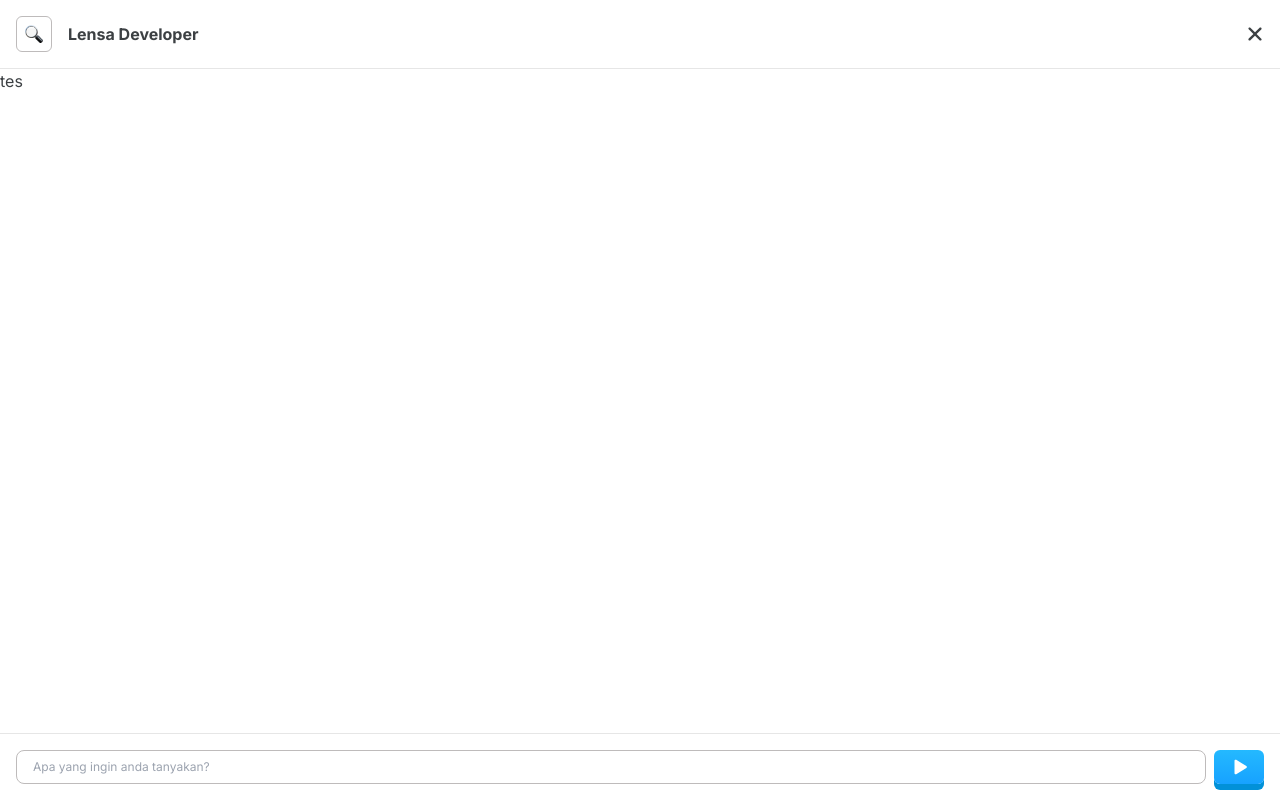
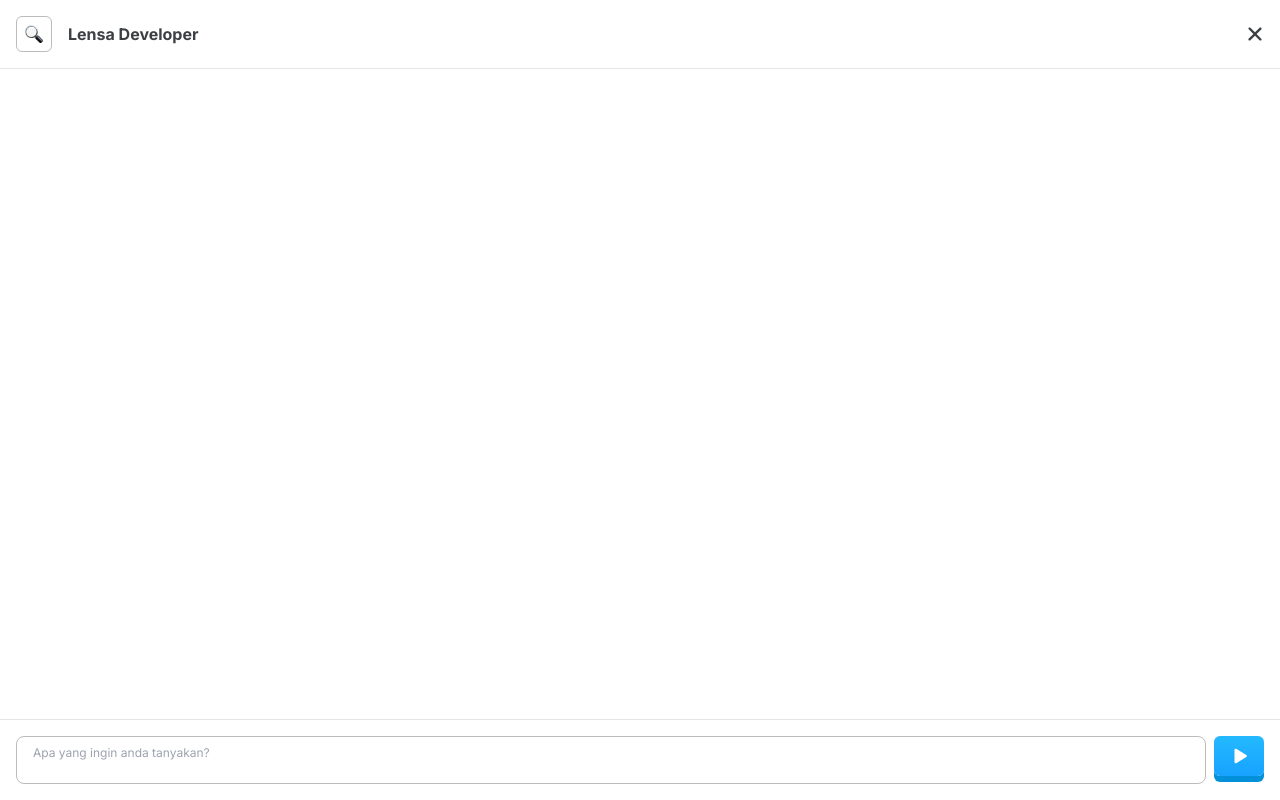
Before and after one commit to adhiastika0/codingin, a Next.js app: page /lensadev in a window 1280 px wide. Built offline with nearby package versions, Linux system fonts and the light colour scheme.

Commit message:
add Ai Chatbot

```diff
--- a/package.json
+++ b/package.json
@@ -9,13 +9,16 @@
     "lint": "next lint"
   },
   "dependencies": {
+    "ai": "^3.0.35",
     "cookies-next": "^4.1.1",
     "firebase": "^10.11.0",
     "firebase-tools": "^13.7.2",
     "next": "14.2.1",
+    "openai": "^4.39.0",
     "react": "^18",
     "react-dom": "^18",
-    "react-firebase-hooks": "^5.1.1"
+    "react-firebase-hooks": "^5.1.1",
+    "zod": "^3.23.5"
   },
   "devDependencies": {
     "eslint": "^8",
--- /dev/null
+++ b/src/app/api/chat/route.js
@@ -0,0 +1,29 @@
+import OpenAI from 'openai';
+import { OpenAIStream, StreamingTextResponse } from 'ai';
+
+// Create an OpenAI API client (that's edge friendly!)
+const openai = new OpenAI({
+    apiKey: process.env.OPENAI_API_KEY,
+});
+
+export const dynamic = 'force-dynamic';
+
+export async function POST(req) {
+    const { messages } = await req.json();
+    console.log(messages)
+
+    // Tambahkan deskripsi sifat yang diinginkan pada awal prompt
+    const personalityPrompt = "Anda adalah asisten AI yang ramah, sopan, dan humoris bernama Astika. Tolong jawaban Anda gunakan markdown untuk bagian yang memerlukan model khusus untuk mempermudah keterbacaan, contohnya code, baris baru, dan sebagainya";
+    const promptWithPersonality = [{ role: "system", content: personalityPrompt }, ...messages];
+
+    const response = await openai.chat.completions.create({
+        model: 'gpt-3.5-turbo',
+        stream: true,
+        messages: promptWithPersonality,
+    });
+
+
+    const stream = OpenAIStream(response);
+
+    return new StreamingTextResponse(stream);
+}
--- a/src/app/layout.js
+++ b/src/app/layout.js
@@ -1,5 +1,6 @@
 import { Inter } from "next/font/google";
 import "./globals.css";
+import Head from 'next/head';
 
 const inter = Inter({ subsets: ["latin"] });
 
@@ -11,6 +12,9 @@ export const metadata = {
 export default function RootLayout({ children }) {
   return (
     <html className="text-hitam" lang="en">
+      <Head>
+        <meta name="viewport" content="width=device-width, height=20, initial-scale=1, maximum-scale=1, user-scalable=no"></meta>
+      </Head>
       <body className={inter.className}>{children}</body>
     </html>
   );
--- a/src/app/lensadev/page.jsx
+++ b/src/app/lensadev/page.jsx
@@ -1,21 +1,30 @@
 'use client';
 import Modal from '@/components/modal';
 import CustomButton from '@/components/button';
-import { useState } from 'react';
+import { useState, useRef, useEffect } from 'react';
+import ChatBubble from '@/components/chat';
 import Image from 'next/image';
+import { useChat } from 'ai/react';
+import AutoAdjustTextarea from '@/components/textarea';
 
 export default function Lensa() {
+  const { messages, input, handleInputChange, handleSubmit } = useChat();
   const [showLensaDeveloper, setShowLensaDeveloper] = useState(true);
+  const messageContainerRef = useRef(null);
 
-  const run = () => {
-
+  // Effect untuk mengatur posisi scroll ke bawah saat pesan baru ditambahkan
+  useEffect(() => {
+    if (messageContainerRef.current) {
+      messageContainerRef.current.scrollTop =
+        messageContainerRef.current.scrollHeight;
     }
+  }, [messages]);
 
   return (
     <div className="relative">
       <h1 className="text-xl text-black">tes1233</h1>
       <Modal isVisible={showLensaDeveloper}>
-        <div className='flex flex-col h-full'>
+        <div className="flex flex-col h-dvh">
           <div className="flex p-4 justify-between items-center border-b border-abuterang">
             <div className="flex items-center gap-4">
               <div className="inline-flex p-2 items-center rounded-md border border-abugelap ">
@@ -32,16 +41,20 @@ export default function Lensa() {
               <Image src="/cross.svg" width={18} height={18} alt="Cross" />
             </button>
           </div>
-            <div className="flex-grow overflow-auto">tes</div>
-            <div className="flex w-full justify-between bottom-0 p-4 gap-2 border-t border-abuterang">
-              <input
-                className="flex-grow border-abugelap rounded-lg border justify-center items-center py-2 px-4 text-xs"
-                placeholder="Apa yang ingin anda tanyakan?"
-              />
+          <div
+            className="flex-grow overflow-auto p-4"
+            ref={messageContainerRef}
+          >
+            {messages.map((m) => (
+              <ChatBubble key={m.id} role={m.role} content={m.content} />
+            ))}
+          </div>
+          <div className="flex items-end w-full justify-between bottom-0 p-4 gap-2 border-t border-abuterang">
+            <AutoAdjustTextarea value={input} onChange={handleInputChange} />
             <CustomButton
               backgroundColor={'bg-biru-gradient'}
               shadowColor={'shadow-bayangan_biru'}
-                onClick={run}
+              onClick={handleSubmit}
             >
               <Image src="/play.svg" width={18} height={18} alt="Cross" />
             </CustomButton>
--- /dev/null
+++ b/src/app/openai/page.jsx
@@ -0,0 +1,26 @@
+'use client';
+
+import { useChat } from 'ai/react';
+
+export default function Chat() {
+  const { messages, input, handleInputChange, handleSubmit } = useChat();
+  return (
+    <div className="flex flex-col w-full max-w-md py-24 mx-auto stretch">
+      {messages.map((m) => (
+        <div key={m.id} className="whitespace-pre-wrap">
+          {m.role === 'user' ? 'User: ' : 'AI: '}
+          {m.content}
+        </div>
+      ))}
+
+      <form onSubmit={handleSubmit}>
+        <input
+          className="fixed bottom-0 w-full max-w-md p-2 mb-8 border border-gray-300 rounded shadow-xl"
+          value={input}
+          placeholder="Say something..."
+          onChange={handleInputChange}
+        />
+      </form>
+    </div>
+  );
+}
--- a/src/components/button.jsx
+++ b/src/components/button.jsx
@@ -1,7 +1,7 @@
 const CustomButton = ({ children, backgroundColor, shadowColor, onClick }) => {
   return (
     <button
-      className={`flex items-center justify-center text-white self-stretch ${backgroundColor} font-bold py-2 px-4 rounded-md ${shadowColor} active:translate-y-[6px] active:shadow-none`}
+      className={`flex items-center h-10 justify-center text-white self-stretch ${backgroundColor} font-bold py-2 px-4 rounded-md ${shadowColor} active:translate-y-[6px] active:shadow-none`}
       onClick={onClick}
     >
       {children}
--- /dev/null
+++ b/src/components/chat.jsx
@@ -0,0 +1,19 @@
+export default function ChatBubble({ key, content, role }) {
+  return (
+    <div key={key} className="flex flex-col gap-2 w-full mb-4 py-2">
+      <div className="flex">
+        <span
+          className={`flex py-1 px-2 border rounded-md font-bold text-sm ${
+            role === 'user'
+              ? 'border-biru text-biru'
+              : 'border-green-500 text-hitam'
+          }`}
+        >
+          {' '}
+          {role === 'user' ? '👤 User' : '🤖 Ai Mentor'}
+        </span>
+      </div>
+      <p className="text-sm font-normal whitespace-normal">{content}</p>
+    </div>
+  );
+}
--- /dev/null
+++ b/src/components/textarea.jsx
@@ -0,0 +1,36 @@
+import React, { useRef, useEffect } from 'react';
+
+const AutoAdjustTextarea = ({ value, onChange }) => {
+  const textareaRef = useRef(null);
+
+  useEffect(() => {
+    // Mengubah tinggi textarea secara dinamis berdasarkan konten yang ada
+    textareaRef.current.style.height = 'auto';
+    textareaRef.current.style.height = `${Math.min(
+      textareaRef.current.scrollHeight,
+      144
+    )}px`;
+  }, [value]);
+
+  const handleChange = (event) => {
+    // Menyesuaikan tinggi textarea saat nilai berubah
+    onChange(event);
+    textareaRef.current.style.height = 'auto';
+    textareaRef.current.style.height = `${Math.min(
+      textareaRef.current.scrollHeight,
+      144
+    )}px`;
+  };
+
+  return (
+    <textarea
+      ref={textareaRef}
+      className="flex-grow border-abugelap rounded-lg border justify-center items-center py-2 px-4 text-xs resize-none overflow-auto"
+      placeholder="Apa yang ingin anda tanyakan?"
+      value={value}
+      onChange={handleChange}
+    />
+  );
+};
+
+export default AutoAdjustTextarea;
```
Also changed, not shown: 1 other file (tests, documents, lock files or other folders). Lines whose indentation alone changed are shown as unchanged.
